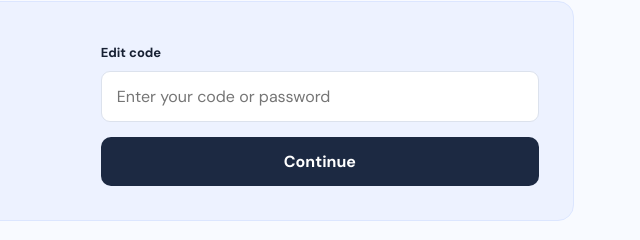
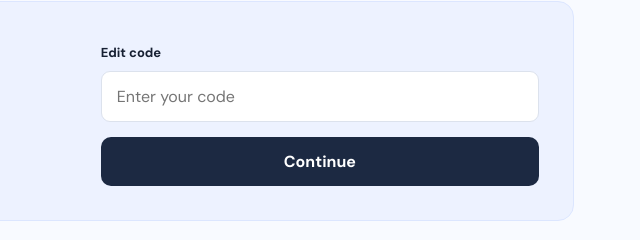
Before and after one commit to ElvinEntac/PortfolioBrowser, a plain HTML site: page index.html in a window 1280 px wide. Shown: the part 1561-1801 px from the top of the page, 608-1248 px from the left. Drawn offline with Linux system fonts and the light colour scheme; no server answers.

Commit message:
Update index.html

```diff
--- a/index.html
+++ b/index.html
@@ -110,7 +110,7 @@
                 </div>
                 <form id="manage-form" class="manage-form">
                     <label for="edit-code">Edit code</label>
-                    <input id="edit-code" type="password" autocomplete="current-password" placeholder="Enter your code or password" required>
+                    <input id="edit-code" type="password" autocomplete="current-password" placeholder="Enter your code" required>
                     <button class="dark-button" type="submit">Continue</button>
                 </form>
                 <div id="manage-editor" class="manage-editor" hidden>
```
